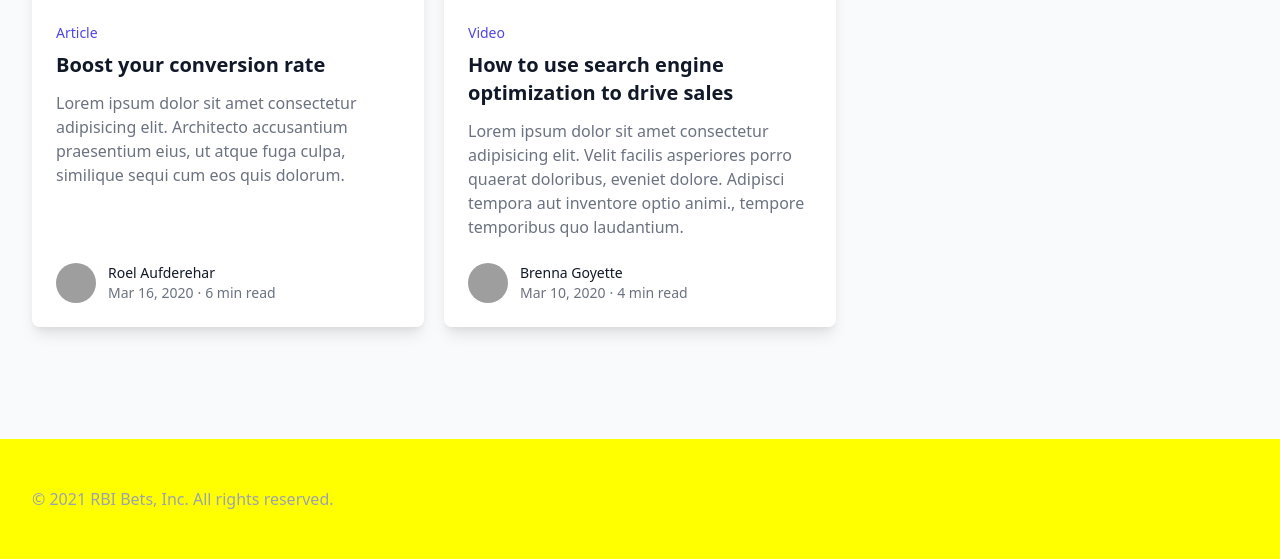
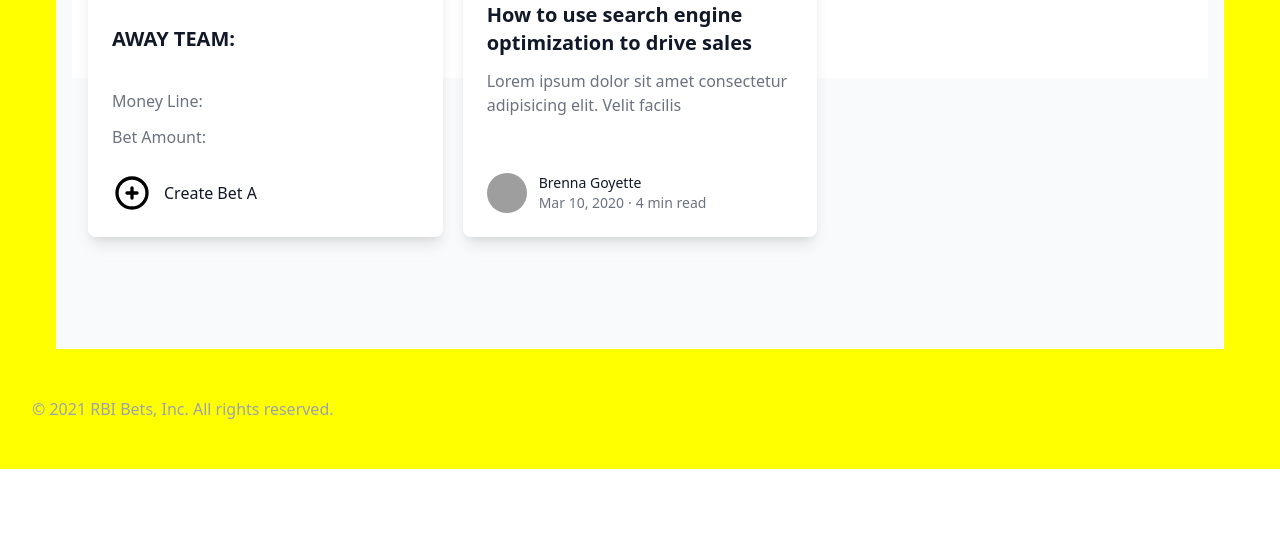
Before and after one commit to Cmosley/RPI_Bets, a Django app: page /bets/ in a window 1280 px wide. Shown: the part 513-1072 px from the top of the page. After the commit the page ends 982 px from the top, so only its background shows below. Run offline with Django 3.2, Linux system fonts and the light colour scheme; the visitor is signed in with stand-in values (Sample User, id 1); some libraries are stand-ins or nearby versions; grey boxes are pictures that could not be loaded.

Commit message:
bet track styling

```diff
--- a/main_app/templates/bets/index.html
+++ b/main_app/templates/bets/index.html
@@ -1,18 +1,24 @@
 {% extends 'base.html' %}
 {% block content %}
 <!-- This example requires Tailwind CSS v2.0+ -->
-<div class="relative bg-gray-50 pt-16 pb-20 px-4 sm:px-6 lg:pt-24 lg:pb-28 lg:px-8">
-  <div class="">
-    <div class="bg-white h-1/3 sm:h-2/3 flex justify-center"></div>
+<main>
+  <div class="mx-14 relative bg-gray-50 pt-4 pb-10 px-4 sm:px-6 lg:pt-8 lg:pb-28 lg:px-8">
+    <div class="absolute inset-4">
+      <div class="bg-white h-1/3 sm:h-2/3"></div>
     </div>
     <div class="relative max-w-7xl mx-auto">
       <div class="text-center">
         <h2 class="text-3xl tracking-tight font-extrabold text-gray-900 sm:text-4xl">
-        From the blog
+          Create Bet Track
         </h2>
-      <p class="mt-3 max-w-2xl mx-auto text-xl text-gray-500 sm:mt-4">
-        Lorem ipsum dolor sit amet consectetur, adipisicing elit. Ipsa libero labore natus atque, ducimus sed.
+        <p class="mt-1 max-w-2xl mx-auto text-xl text-gray-500 sm:mt-4">
+          Choose Sport:
         </p>
+        <select>
+          <option value='MLB'>MLB</option>
+          <option value='NHL'>NHL</option>
+        </select>
+        <button class="relative inline-flex items-center px-4 py-2 border border-transparent shadow-sm text-sm font-medium rounded-md text-white bg-indigo-600 hover:bg-indigo-700 focus:outline-none focus:ring-2 focus:ring-offset-2 focus:ring-indigo-500">CREATE</button>
       </div>
       <div class="mt-12 max-w-lg mx-auto grid gap-5 lg:grid-cols-3 lg:max-w-none">
         <div class="flex flex-col rounded-lg shadow-lg overflow-hidden">
@@ -21,44 +27,38 @@
           </div>
           <div class="flex-1 bg-white p-6 flex flex-col justify-between">
             <div class="flex-1">
-            <p class="text-sm font-medium text-indigo-600">
-              <a href="#" class="hover:underline">
-                Article
-              </a>
+                <p class="text-xl font-semibold text-gray-900">
+                  HOME TEAM:
                 </p>
-            <a href="#" class="block mt-2">
+                <input class="inline">
                 <p class="text-xl font-semibold text-gray-900">
-                Boost your conversion rate
+                   AWAY TEAM:
+                </p>
+                <input class="inline">
+                <p class="mt-3 text-base text-gray-500">
+                  Money Line:
                 </p>
                 <p class="mt-3 text-base text-gray-500">
-                Lorem ipsum dolor sit amet consectetur adipisicing elit. Architecto accusantium praesentium eius, ut atque fuga culpa, similique sequi cum eos quis dolorum.
+                  Bet Amount:
                 </p>
-            </a>
+
             </div>
             <div class="mt-6 flex items-center">
               <div class="flex-shrink-0">
                 <a href="#">
-                <span class="sr-only">Roel Aufderehar</span>
-                <img class="h-10 w-10 rounded-full" src="https://images.unsplash.com/photo-1472099645785-5658abf4ff4e?ixlib=rb-1.2.1&ixqx=grGxADrtaj&ixid=eyJhcHBfaWQiOjEyMDd9&auto=format&fit=facearea&facepad=2&w=256&h=256&q=80" alt="">
+                  <span class="sr-only">Start Bet A</span>
+                  <svg xmlns="http://www.w3.org/2000/svg" class="h-10 w-10" fill="none" viewBox="0 0 24 24" stroke="currentColor">
+                  <path stroke-linecap="round" stroke-linejoin="round" stroke-width="2" d="M12 9v3m0 0v3m0-3h3m-3 0H9m12 0a9 9 0 11-18 0 9 9 0 0118 0z" />
+                 </svg>
                 </a>
               </div>
               <div class="ml-3">
-              <p class="text-sm font-medium text-gray-900">
+                <p class="text-md font-medium text-gray-900">
                   <a href="#" class="hover:underline">
-                  Roel Aufderehar
+                    Create Bet A
                   </a>
                 </p>
-              <div class="flex space-x-1 text-sm text-gray-500">
-                <time datetime="2020-03-16">
-                  Mar 16, 2020
-                </time>
-                <span aria-hidden="true">
-                  &middot;
-                </span>
-                <span>
-                  6 min read
-                </span>
-              </div>
+
               </div>
             </div>
           </div>
@@ -80,7 +80,7 @@
                   How to use search engine optimization to drive sales
                 </p>
                 <p class="mt-3 text-base text-gray-500">
-                Lorem ipsum dolor sit amet consectetur adipisicing elit. Velit facilis asperiores porro quaerat doloribus, eveniet dolore. Adipisci tempora aut inventore optio animi., tempore temporibus quo laudantium.
+                  Lorem ipsum dolor sit amet consectetur adipisicing elit. Velit facilis
                 </p>
               </a>
             </div>
@@ -164,4 +164,5 @@
       </div>
     </div>
   </div>
+</main>
 {% endblock %}
--- a/theme/static/css/dist/styles.css
+++ b/theme/static/css/dist/styles.css
@@ -774,12 +774,32 @@ select {
 .absolute {
 	position: absolute;
 }
+.inset-0 {
+	top: 0px;
+	right: 0px;
+	bottom: 0px;
+	left: 0px;
+}
+.inset-4 {
+	top: 1rem;
+	right: 1rem;
+	bottom: 1rem;
+	left: 1rem;
+}
 .right-0 {
 	right: 0px;
 }
 .mx-auto {
 	margin-left: auto;
 	margin-right: auto;
+}
+.mx-20 {
+	margin-left: 5rem;
+	margin-right: 5rem;
+}
+.mx-14 {
+	margin-left: 3.5rem;
+	margin-right: 3.5rem;
 }
 .-ml-2 {
 	margin-left: -0.5rem;
@@ -811,8 +831,17 @@ select {
 .mt-6 {
 	margin-top: 1.5rem;
 }
+.ml-10 {
+	margin-left: 2.5rem;
+}
+.mt-1 {
+	margin-top: 0.25rem;
+}
 .block {
 	display: block;
+}
+.inline {
+	display: inline;
 }
 .flex {
 	display: flex;
@@ -1040,6 +1101,12 @@ select {
 }
 .pb-20 {
 	padding-bottom: 5rem;
+}
+.pb-10 {
+	padding-bottom: 2.5rem;
+}
+.pt-10 {
+	padding-top: 2.5rem;
 }
 .text-center {
 	text-align: center;
@@ -1302,4 +1377,12 @@ select {
 	.lg\:pb-28 {
 		padding-bottom: 7rem;
 	}
+
+	.lg\:pt-12 {
+		padding-top: 3rem;
+	}
+
+	.lg\:pt-8 {
+		padding-top: 2rem;
+	}
 }
```
Also changed, not shown: other parts of theme/static/css/dist/styles.css (+40 -0 lines). Lines whose indentation alone changed are shown as unchanged.
